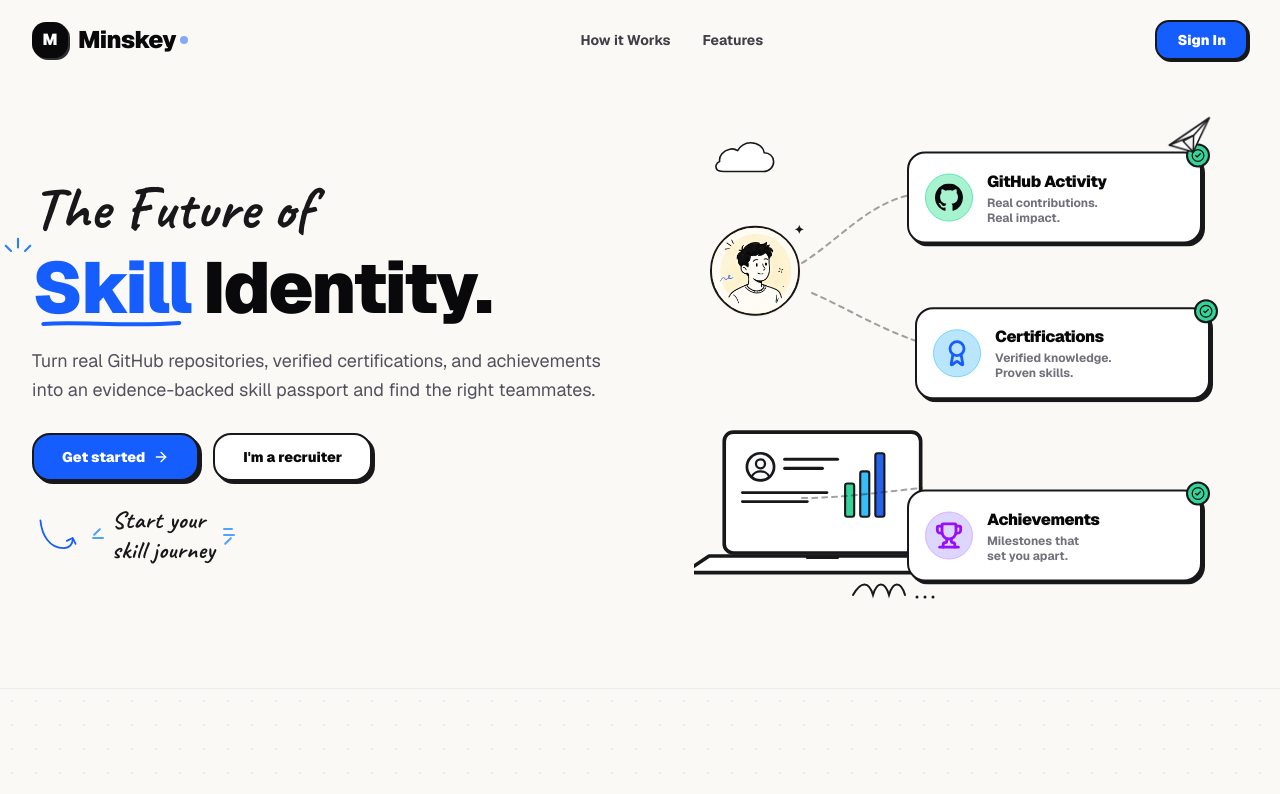
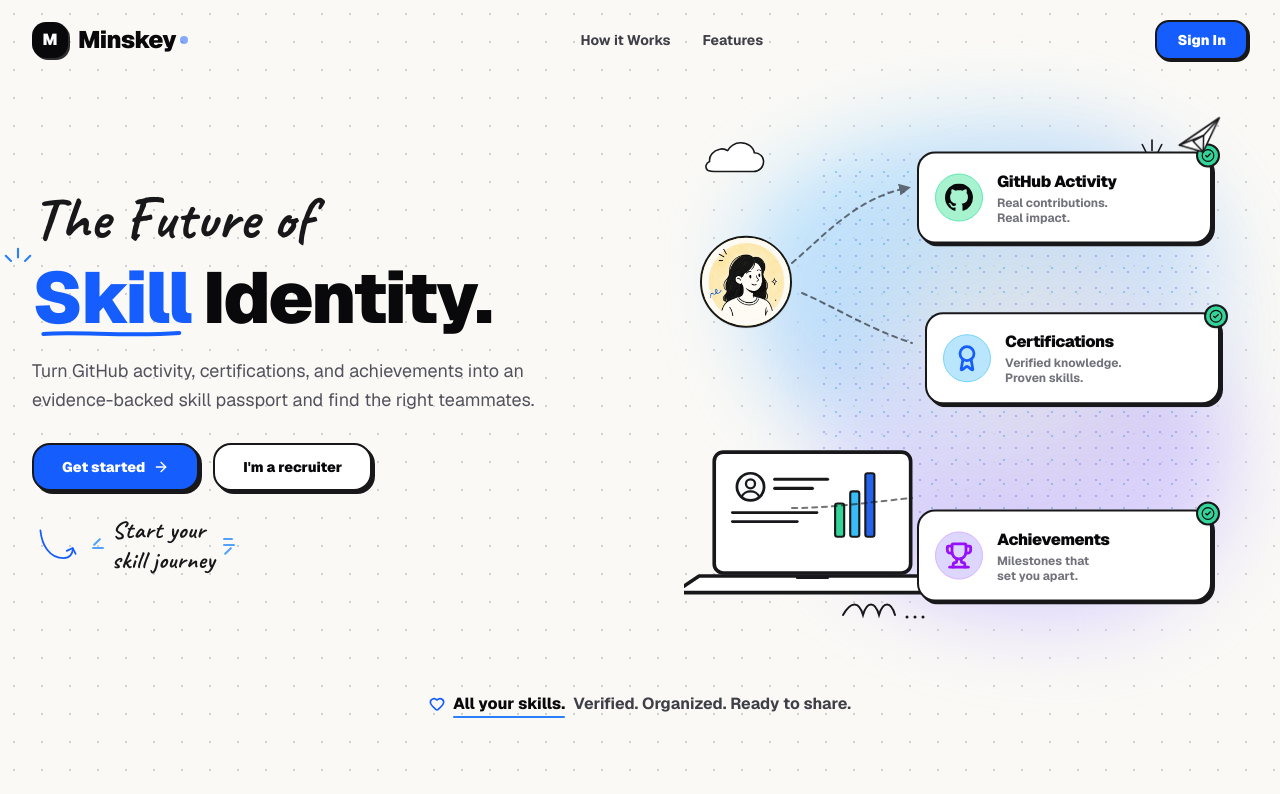
Before and after one commit to Credo-Organization/credo2, a Next.js app: page / in a window 1280 px wide. Shown: the top 794 px of the page. Built offline with nearby package versions, Linux system fonts and the light colour scheme; no server answers.

Commit message:
feat(landing): add authentic organic watercolor wash backdrop and bottom tagline to hero section

```diff
--- a/src/components/landing/doodle-hero-section.tsx
+++ b/src/components/landing/doodle-hero-section.tsx
@@ -7,6 +7,7 @@ import {
   Award,
   Trophy,
   CheckCircle2,
+  Heart,
 } from "lucide-react";
 import { LoginModal } from "@/components/ui/login-modal";
 import {
@@ -16,10 +17,11 @@ import {
   PaperAirplane,
   DoodleCloud,
   DoodleLaptop,
+  CardBurstRays,
 } from "./doodle-elements";
 
 export function DoodleHeroSection() {
-  const [avatarGender, setAvatarGender] = useState<"male" | "female">("male");
+  const [avatarGender, setAvatarGender] = useState<"male" | "female">("female");
   const [hoveredCard, setHoveredCard] = useState<number | null>(null);
 
   return (
@@ -27,14 +29,14 @@ export function DoodleHeroSection() {
 
       {/* Background Architectural Dot Grid */}
       <div
-        className="absolute inset-0 opacity-25 pointer-events-none -z-10"
+        className="absolute inset-0 z-0 opacity-30 pointer-events-none"
         style={{
           backgroundImage: "radial-gradient(#71717A 1px, transparent 1px)",
           backgroundSize: "28px 28px",
         }}
       />
 
-      <div className="max-w-7xl mx-auto px-5 sm:px-8 w-full">
+      <div className="relative z-10 max-w-7xl mx-auto px-5 sm:px-8 w-full">
         <div className="grid grid-cols-1 lg:grid-cols-12 gap-10 lg:gap-8 items-center">
 
           {/* ═════════════════════════════════════════════════════════
@@ -81,7 +83,7 @@ export function DoodleHeroSection() {
               transition={{ duration: 0.5, delay: 0.3 }}
               className="text-base sm:text-lg text-zinc-600 max-w-xl leading-relaxed mb-7 font-normal"
             >
-              Turn real GitHub repositories, verified certifications, and achievements into an evidence-backed skill passport and find the right teammates.
+              Turn GitHub activity, certifications, and achievements into an evidence-backed skill passport and find the right teammates.
             </motion.p>
 
             {/* Action Buttons */}
@@ -124,14 +126,35 @@ export function DoodleHeroSection() {
           <div className="lg:col-span-6 relative flex items-center justify-center pt-4 lg:pt-0">
 
             {/* The Staged Canvas Container */}
-            <div className="relative w-full max-w-[540px] h-[460px] sm:h-[480px] select-none">
+            <div className="relative w-full max-w-[560px] h-[480px] sm:h-[500px] select-none">
 
-              {/* Soft Organic Pastel Watercolor Backing */}
-              <div className="absolute inset-0 bg-gradient-to-br from-purple-100/60 via-sky-50/70 to-amber-50/70 rounded-[40px] border-2 border-zinc-900/10 pointer-events-none -z-10 shadow-xs" />
+              {/* ── PURE ORGANIC WATERCOLOR CLOUD WASHES (Zero Ghosting, 100% Crisp) ── */}
+              <div className="absolute inset-0 z-0 pointer-events-none">
+                {/* Upper Sky Blue Watercolor Cloud Wash */}
+                <div
+                  className="absolute top-0 right-2 w-[420px] sm:w-[480px] h-[320px] rounded-[55%_45%_65%_35%/45%_55%_35%_65%] bg-gradient-to-br from-[#BAE6FD]/90 via-[#93C5FD]/60 to-[#E0F2FE]/40 blur-2xl"
+                />
 
-              {/* Hand-Drawn Organic Watercolor Wash Blobs */}
-              <div className="absolute -top-6 -right-6 w-56 h-56 bg-purple-200/40 rounded-full blur-2xl pointer-events-none -z-10" />
-              <div className="absolute -bottom-6 -left-6 w-56 h-56 bg-sky-200/40 rounded-full blur-2xl pointer-events-none -z-10" />
+                {/* Lower Lavender Purple Watercolor Cloud Wash */}
+                <div
+                  className="absolute bottom-2 right-0 w-[340px] sm:w-[400px] h-[300px] rounded-[45%_55%_40%_60%/60%_40%_55%_45%] bg-gradient-to-tl from-[#DDD6FE]/90 via-[#C4B5FD]/70 to-[#EDE9FE]/50 blur-2xl"
+                />
+
+                {/* Center Soft Cyan/Amber Watercolor Blend */}
+                <div
+                  className="absolute top-20 right-16 w-[280px] h-[260px] rounded-full bg-gradient-to-tr from-[#E0F2FE]/70 via-[#FEF3C7]/40 to-[#DDD6FE]/60 blur-3xl"
+                />
+
+                {/* Delicate Watercolor Stipple Speckles Texture */}
+                <div
+                  className="absolute top-6 right-4 w-[400px] h-[420px] opacity-30"
+                  style={{
+                    backgroundImage: "radial-gradient(#4F46E5 0.75px, transparent 0.75px), radial-gradient(#0284C7 0.75px, transparent 0.75px)",
+                    backgroundSize: "16px 16px, 24px 24px",
+                    backgroundPosition: "0 0, 8px 8px",
+                  }}
+                />
+              </div>
 
               {/* Top-Left: Sketched Doodle Cloud */}
               <motion.div
@@ -142,7 +165,7 @@ export function DoodleHeroSection() {
                 <DoodleCloud className="scale-90" />
               </motion.div>
 
-              {/* Top-Right: Sketched Paper Airplane */}
+              {/* Top-Right: Sketched Paper Airplane with Flight Trail */}
               <motion.div
                 animate={{
                   x: [0, 8, 0],
@@ -156,7 +179,7 @@ export function DoodleHeroSection() {
               </motion.div>
 
               {/* ── Left Half: Student Avatar & Laptop ── */}
-              <div className="absolute left-4 sm:left-7 top-[100px] z-20">
+              <div className="absolute left-4 sm:left-7 top-[110px] z-20">
                 <motion.div
                   animate={{ y: [0, -4, 0] }}
                   transition={{ duration: 4, repeat: Infinity, ease: "easeInOut" }}
@@ -169,15 +192,13 @@ export function DoodleHeroSection() {
                     title="Click to toggle male/female student doodle"
                     className="relative group cursor-pointer"
                   >
-                    <div className="w-[82px] h-[82px] sm:w-[90px] sm:h-[90px] rounded-full bg-[#FEF08A] border-2 border-zinc-900 flex items-center justify-center overflow-hidden shadow-xs group-hover:scale-105 transition-transform">
+                    <div className="w-[84px] h-[84px] sm:w-[92px] sm:h-[92px] rounded-full bg-[#FEF08A] border-2 border-zinc-900 flex items-center justify-center overflow-hidden shadow-xs group-hover:scale-105 transition-transform">
                       <img
                         src={avatarGender === "male" ? "/avatar-male.webp" : "/avatar-female.webp"}
                         alt="Student Doodle Avatar"
                         className="w-full h-full object-cover"
                       />
                     </div>
-                    {/* Tiny hand-drawn spark accents */}
-                    <div className="absolute -top-1 -right-1 text-zinc-900 font-bold text-xs">✦</div>
                   </button>
                 </motion.div>
               </div>
@@ -191,40 +212,67 @@ export function DoodleHeroSection() {
                 <DoodleLaptop svgClassName="w-56 sm:w-64" />
               </motion.div>
 
-              {/* ── Dynamic Dashed Flow Connectors ── */}
+              {/* ── Dynamic Dashed Flow Connectors with Arrowheads ── */}
               <svg
                 className="absolute inset-0 w-full h-full pointer-events-none z-10"
-                viewBox="0 0 540 480"
+                viewBox="0 0 560 500"
                 fill="none"
               >
+                <defs>
+                  <marker id="arrowhead" markerWidth="6" markerHeight="6" refX="4" refY="3" orient="auto">
+                    <polygon points="0 0, 6 3, 0 6" fill="#18181B" />
+                  </marker>
+                </defs>
+
+                {/* Curved arrow from left to Card 1 */}
                 <path
-                  d="M 120 135 C 160 110, 190 70, 240 65"
+                  d="M 120 135 C 155 105, 185 70, 235 60"
                   stroke="#18181B"
                   strokeWidth="2"
                   strokeDasharray="5 5"
                   strokeLinecap="round"
-                  className={hoveredCard === 1 ? "stroke-emerald-600" : "opacity-40"}
+                  markerEnd="url(#arrowhead)"
+                  className={hoveredCard === 1 ? "stroke-emerald-600 opacity-100" : "opacity-60"}
                 />
+
+                {/* Dashed connector from Avatar to Card 2 */}
                 <path
                   d="M 130 165 C 165 180, 195 200, 240 215"
                   stroke="#18181B"
                   strokeWidth="2"
                   strokeDasharray="5 5"
                   strokeLinecap="round"
-                  className={hoveredCard === 2 ? "stroke-blue-600" : "opacity-40"}
+                  className={hoveredCard === 2 ? "stroke-blue-600 opacity-100" : "opacity-60"}
                 />
+
+                {/* Dashed connector from Card 1 to Airplane */}
                 <path
-                  d="M 120 370 C 160 370, 190 365, 240 360"
+                  d="M 460 70 C 500 50, 520 30, 525 20"
+                  stroke="#18181B"
+                  strokeWidth="1.8"
+                  strokeDasharray="4 4"
+                  strokeLinecap="round"
+                  className="opacity-50"
+                />
+
+                {/* Dashed connector from Laptop to Card 3 */}
+                <path
+                  d="M 120 380 C 160 380, 190 375, 240 370"
                   stroke="#18181B"
                   strokeWidth="2"
                   strokeDasharray="5 5"
                   strokeLinecap="round"
-                  className={hoveredCard === 3 ? "stroke-purple-600" : "opacity-40"}
+                  className={hoveredCard === 3 ? "stroke-purple-600 opacity-100" : "opacity-60"}
                 />
               </svg>
 
               {/* ── CARD 1: GitHub Activity (Top Right) ── */}
               <div className="absolute top-[28px] right-2 sm:right-5 z-20 w-[270px] sm:w-[295px]">
+                {/* 3 Accent Burst Rays Above Card 1 */}
+                <div className="absolute -top-5 right-12 pointer-events-none">
+                  <CardBurstRays />
+                </div>
+
                 <motion.div
                   initial={{ opacity: 0, y: 15 }}
                   animate={{
@@ -266,7 +314,7 @@ export function DoodleHeroSection() {
               </div>
 
               {/* ── CARD 2: Certifications (Middle Right) ── */}
-              <div className="absolute top-[175px] right-1 sm:right-3 z-20 w-[270px] sm:w-[295px]">
+              <div className="absolute top-[180px] right-1 sm:right-3 z-20 w-[270px] sm:w-[295px]">
                 <motion.div
                   initial={{ opacity: 0, y: 15 }}
                   animate={{
@@ -351,6 +399,18 @@ export function DoodleHeroSection() {
 
         </div>
 
+        {/* ── BOTTOM TAGLINE (Matching exact reference image) ── */}
+        <div className="w-full flex justify-center mt-12 sm:mt-16">
+          <div className="inline-flex items-center gap-2 text-sm sm:text-base font-bold text-zinc-900 select-none">
+            <Heart className="w-4 h-4 text-blue-600 fill-none stroke-[2.5]" />
+            <span className="relative font-extrabold text-zinc-950">
+              All your skills.
+              <span className="absolute -bottom-0.5 left-0 w-full h-[2px] bg-blue-500 rounded-full" />
+            </span>
+            <span className="text-zinc-700">Verified. Organized. Ready to share.</span>
+          </div>
+        </div>
+
       </div>
     </section>
   );
```
